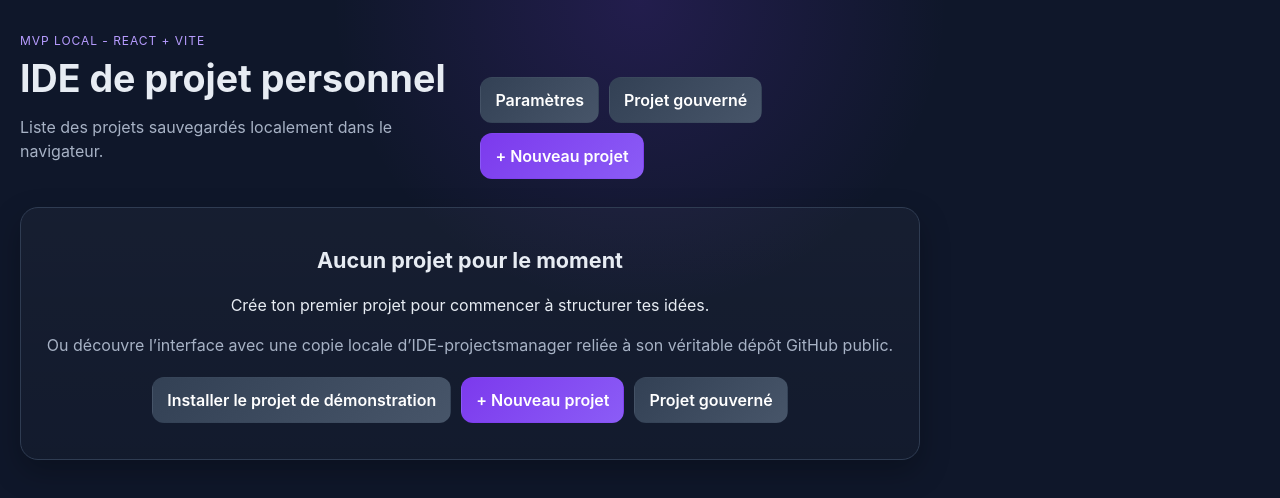
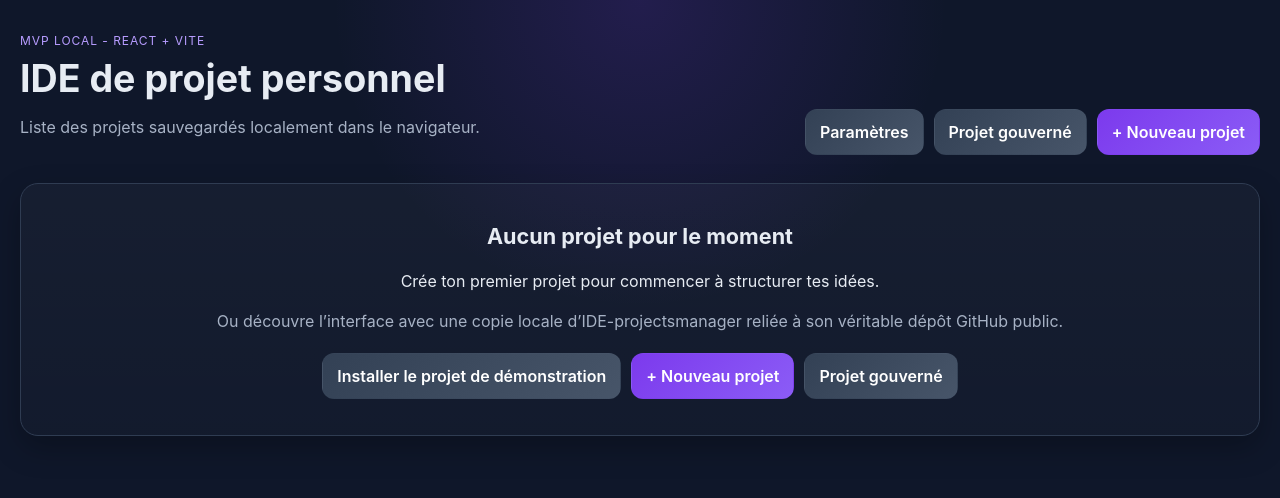
Before and after one commit to Carouan/ide-projectsmanager, a React (Vite) app: page / in a window 1280 px wide. Shown: the top 498 px of the page. Built offline with nearby package versions, Linux system fonts and the light colour scheme.

Commit message:
fix(layout): give the project dashboard its full responsive width (#119)

```diff
--- a/src/app/AppShell.jsx
+++ b/src/app/AppShell.jsx
@@ -1,12 +1,13 @@
 export default function AppShell({ main, children, rightPanel = null }) {
   const mainContent = main ?? children;
+  const hasRightPanel = rightPanel != null;
 
   return (
-    <div className="app-shell">
+    <div className={`app-shell${hasRightPanel ? "" : " app-shell-full-width"}`}>
       <main className="app-shell-main">{mainContent}</main>
-      <aside className="app-shell-right-panel" aria-hidden={rightPanel == null}>
-        {rightPanel}
-      </aside>
+      {hasRightPanel && (
+        <aside className="app-shell-right-panel">{rightPanel}</aside>
+      )}
     </div>
   );
 }
--- a/src/features/projects/screens/ProjectListScreen.jsx
+++ b/src/features/projects/screens/ProjectListScreen.jsx
@@ -50,7 +50,7 @@ export default function ProjectListScreen({
 
   return (
     <div className="page-shell">
-      <div className="page-container">
+      <div className="page-container page-container-dashboard">
         <div className="hero">
           <div>
             <div className="eyebrow">{t("global.hero.eyebrow")}</div>
--- a/src/index.css
+++ b/src/index.css
@@ -53,6 +53,12 @@ body {
   align-items: start;
 }
 
+.app-shell-full-width {
+  max-width: 1680px;
+  grid-template-columns: minmax(0, 1fr);
+  gap: 0;
+}
+
 .app-shell-main {
   min-width: 0;
 }
@@ -76,6 +82,10 @@ select {
 .page-container {
   max-width: 1100px;
   margin: 0 auto;
+}
+
+.page-container-dashboard {
+  max-width: 1600px;
 }
 
 .hero {
```
